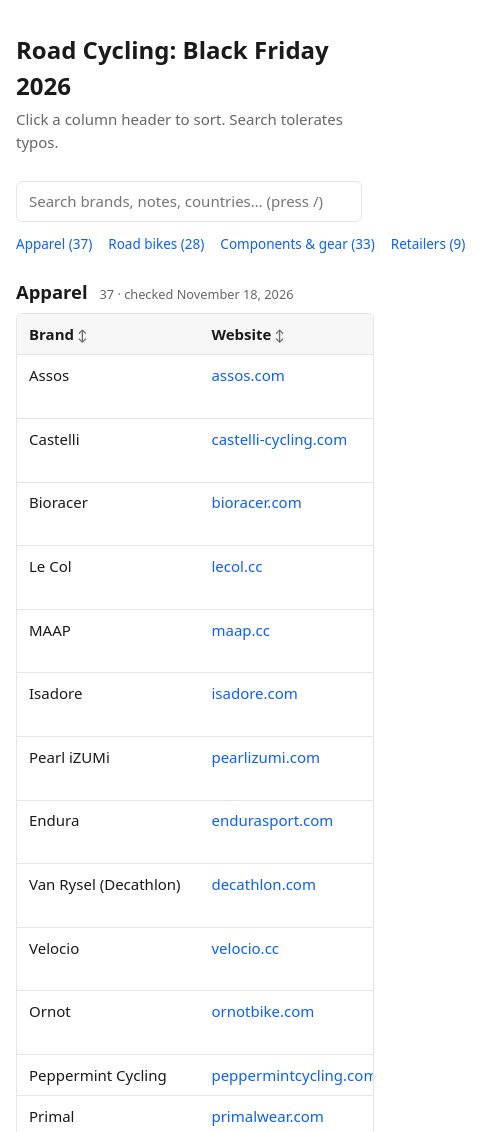
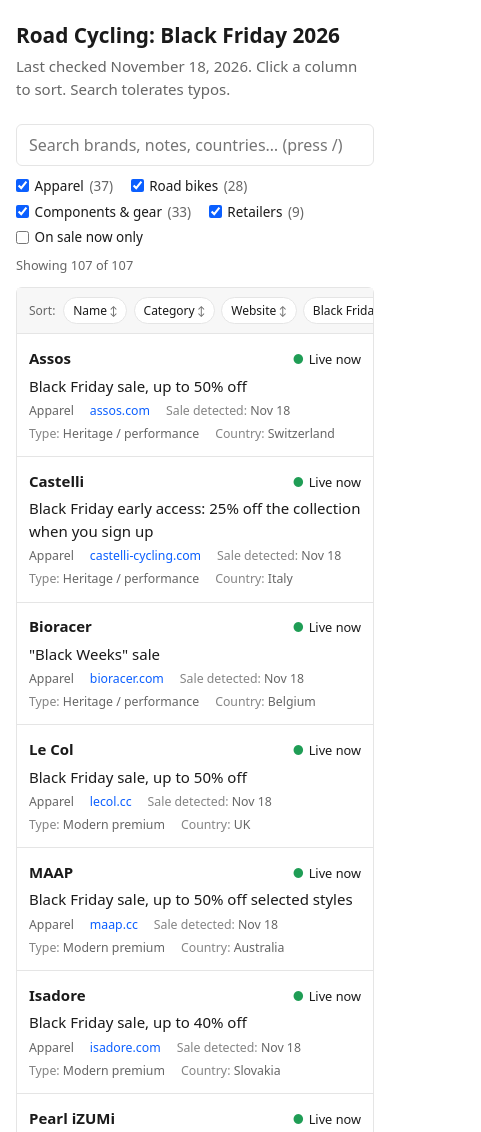
Before and after one commit to lukeatayde/sale_tracker, a plain HTML site: page index.html in a window 390 px wide. Shown: the top 1132 px of the page, 481 px wide, since content can reach past the window. Drawn offline with Linux system fonts and the light colour scheme.

Commit message:
Merge tables into one filterable table and add a mobile layout
All categories now render in a single sortable table with a checkbox per
category (all on by default) and an 'On sale now only' filter for rows
with a live Black Friday sale or another sale. Filters and search are
kept in the URL so views can be shared. On phones, rows become cards and
the header row becomes a scrollable strip of sort buttons. Retailers'
ships_from field is renamed to country so it lines up with the others.

Co-Authored-By: Claude Opus 5.5 <noreply@anthropic.com>

```diff
--- a/data/retailers.json
+++ b/data/retailers.json
@@ -24,7 +24,7 @@
       "label": "What's on the site"
     },
     {
-      "key": "ships_from",
+      "key": "country",
       "label": "Ships from"
     }
   ],
@@ -35,7 +35,7 @@
       "status": "live",
       "detected": "2026-11-18",
       "notes": "\"Beat Black Friday\": up to 50% off apparel, helmets, components and more",
-      "ships_from": "USA"
+      "country": "USA"
     },
     {
       "name": "Jenson USA",
@@ -43,7 +43,7 @@
       "status": "live",
       "detected": "2026-11-18",
       "notes": "Early Black Friday deals on bikes, components and accessories; Insiders get 20% off one full-price item through Nov 30",
-      "ships_from": "USA"
+      "country": "USA"
     },
     {
       "name": "Performance Bicycle",
@@ -51,7 +51,7 @@
       "status": "live",
       "detected": "2026-11-18",
       "notes": "Pre-Black Friday sale, up to 70% off",
-      "ships_from": "USA"
+      "country": "USA"
     },
     {
       "name": "Mike's Bikes",
@@ -59,7 +59,7 @@
       "status": "live",
       "detected": "2026-11-18",
       "notes": "Early Black Friday deals; also a reward card worth up to $400 when you spend $250+",
-      "ships_from": "USA"
+      "country": "USA"
     },
     {
       "name": "Sigma Sports",
@@ -67,7 +67,7 @@
       "status": "live",
       "detected": "2026-11-18",
       "notes": "Black Friday sale, up to 50% off",
-      "ships_from": "UK"
+      "country": "UK"
     },
     {
       "name": "Evans Cycles",
@@ -75,7 +75,7 @@
       "status": "live",
       "detected": "2026-11-18",
       "notes": "Early Black Friday deals, up to 70% off (wiggle.com now redirects here)",
-      "ships_from": "UK"
+      "country": "UK"
     },
     {
       "name": "REI",
@@ -83,7 +83,7 @@
       "status": "other_sale",
       "detected": null,
       "notes": "Holiday Sale through Nov 23: up to 25% off; members get 20% off one full-price item and an extra 20% off one Outlet item with code HOLIDAY2026",
-      "ships_from": "USA"
+      "country": "USA"
     },
     {
       "name": "Backcountry",
@@ -91,7 +91,7 @@
       "status": "other_sale",
       "detected": null,
       "notes": "Big Brands Sale, up to 40% off, plus 20% off full-price items",
-      "ships_from": "USA"
+      "country": "USA"
     },
     {
       "name": "Bike24",
@@ -99,7 +99,7 @@
       "status": "not_yet",
       "detected": null,
       "notes": "Its Black Friday page says the sale runs Nov 20–30",
-      "ships_from": "Germany"
+      "country": "Germany"
     }
   ]
 }
--- a/index.html
+++ b/index.html
@@ -24,6 +24,7 @@
     }
   }
   * { box-sizing: border-box; }
+  [hidden] { display: none !important; }
   body {
     margin: 0;
     padding: 2rem 1rem;
@@ -33,34 +34,36 @@
   }
   main { max-width: 1320px; margin: 0 auto; }
   h1 { font-size: 1.5rem; margin: 0 0 .25rem; }
-  h2 { font-size: 1.15rem; margin: 0; }
-  p.sub { color: var(--muted); margin: 0 0 1.25rem; }
+  p.sub { color: var(--muted); margin: 0 0 1rem; }
   a { color: var(--link); text-decoration: none; }
   a:hover { text-decoration: underline; }
 
-  .search {
+  .controls {
     position: sticky; top: 0; z-index: 1;
     background: var(--bg);
-    padding: .5rem 0;
-    display: flex; gap: .75rem; align-items: center; flex-wrap: wrap;
+    padding: .5rem 0 .75rem;
   }
-  .search input {
-    flex: 1 1 18rem;
+  .controls input[type=search] {
+    width: 100%;
     font: inherit;
+    font-size: 16px; /* below 16px, iOS zooms the page on focus */
     padding: .5rem .75rem;
     color: var(--fg);
     background: var(--bg);
     border: 1px solid var(--line);
     border-radius: 6px;
   }
-  .search input:focus { outline: 2px solid var(--link); outline-offset: -1px; }
-  .search .count { color: var(--muted); font-size: .9em; }
-  nav { margin: .25rem 0 1.5rem; font-size: .9em; color: var(--muted); }
-  nav a { margin-right: 1rem; white-space: nowrap; }
+  .controls input[type=search]:focus { outline: 2px solid var(--link); outline-offset: -1px; }
+  .filters {
+    display: flex; flex-wrap: wrap; align-items: center; gap: .35rem 1.1rem;
+    margin-top: .6rem; font-size: .9em;
+  }
+  .filters label { display: inline-flex; align-items: center; gap: .35rem; cursor: pointer; white-space: nowrap; }
+  .filters input { margin: 0; accent-color: var(--link); }
+  .filters .n { color: var(--muted); }
+  .filters .sep { width: 1px; align-self: stretch; background: var(--line); }
+  .count { color: var(--muted); font-size: .85em; margin-top: .5rem; }
 
-  section { margin-bottom: 2.25rem; }
-  section > header { display: flex; align-items: baseline; gap: .75rem; flex-wrap: wrap; margin-bottom: .5rem; }
-  section > header .meta { color: var(--muted); font-size: .85em; }
   .wrap { overflow-x: auto; border: 1px solid var(--line); border-radius: 6px; }
   table { width: 100%; border-collapse: collapse; }
   th, td { padding: .55rem .75rem; text-align: left; vertical-align: top; border-bottom: 1px solid var(--line); }
@@ -76,9 +79,9 @@
   th::after { content: " ↕"; color: var(--muted); font-size: .8em; }
   th[aria-sort="ascending"]::after { content: " ↑"; color: inherit; }
   th[aria-sort="descending"]::after { content: " ↓"; color: inherit; }
-  .k-name, .k-status, .k-detected, .k-website { white-space: nowrap; }
+  .k-name, .k-status, .k-detected, .k-website, .k-category { white-space: nowrap; }
   .k-notes { min-width: 18rem; }
-  .k-detected { color: var(--muted); }
+  .k-detected, .k-category { color: var(--muted); }
   .status { font-size: .85em; }
   .status::before { content: "●"; margin-right: .35em; }
   .s-live::before { color: #1f9d55; }
@@ -87,20 +90,77 @@
   .s-unknown::before { color: #999; content: "○"; }
   .s-closed::before { color: #c53030; }
   .empty { color: var(--muted); padding: 1rem 0; }
-  footer { color: var(--muted); font-size: .85em; }
+  footer { color: var(--muted); font-size: .85em; margin-top: 1rem; }
+
+  /* Phones: each row becomes a card, and the header row becomes sort chips. */
+  @media (max-width: 760px) {
+    body { padding: 1.25rem 16px; }
+    h1 { font-size: 1.3rem; }
+    .filters .sep { display: none; }
+    .wrap { overflow: visible; }
+    table, thead, tbody { display: block; }
+
+    thead tr {
+      display: flex; gap: .4rem; align-items: center;
+      overflow-x: auto; scrollbar-width: none;
+      padding: .6rem .75rem;
+      background: var(--head);
+      border-bottom: 1px solid var(--line);
+      font-size: .8em;
+    }
+    thead tr::-webkit-scrollbar { display: none; }
+    thead tr::before { content: "Sort:"; color: var(--muted); margin-right: .1rem; flex: none; }
+    th {
+      padding: .2rem .55rem;
+      border: 1px solid var(--line);
+      border-radius: 999px;
+      background: var(--bg);
+      font-weight: 500;
+    }
+    th[aria-sort="ascending"], th[aria-sort="descending"] { border-color: var(--link); color: var(--link); }
+
+    tbody tr {
+      display: flex; flex-wrap: wrap; align-items: baseline;
+      gap: .3rem 1rem;
+      padding: .8rem .75rem;
+      border-bottom: 1px solid var(--line);
+    }
+    tbody tr:last-child { border-bottom: 0; }
+    td { display: block; padding: 0; border: 0; min-width: 0; }
+    td:empty { display: none; }
+
+    /* Line 1: name and status. Line 2: notes. Line 3: everything else. */
+    td.k-name { order: -2; flex: 1 1 auto; font-weight: 600; white-space: normal; }
+    td.k-status { order: -1; flex: 0 0 auto; }
+    td.k-notes { flex-basis: 100%; }
+    td:not(.k-name):not(.k-status):not(.k-notes) {
+      order: 1;
+      font-size: .82em;
+      color: var(--muted);
+      white-space: normal;
+    }
+    td:not(.k-name):not(.k-status):not(.k-notes):not(.k-website):not(.k-category)::before {
+      content: attr(data-label) ": ";
+      opacity: .8;
+    }
+  }
 </style>
 </head>
 <body>
 <main>
   <h1 id="title">Loading…</h1>
-  <p class="sub">Click a column header to sort. Search tolerates typos.</p>
-  <div class="search">
+  <p class="sub" id="sub"></p>
+  <div class="controls">
     <input id="q" type="search" placeholder="Search brands, notes, countries… (press /)" autocomplete="off" aria-label="Search">
-    <span class="count" id="count"></span>
+    <div class="filters" id="filters">
+      <span id="cats" style="display:contents"></span>
+      <span class="sep"></span>
+      <label><input type="checkbox" id="saleOnly"> On sale now only</label>
+    </div>
+    <div class="count" id="count"></div>
   </div>
-  <nav id="nav"></nav>
-  <div id="tables"></div>
-  <p class="empty" id="empty" hidden>No matches.</p>
+  <div class="wrap"><table id="t"><thead><tr></tr></thead><tbody></tbody></table></div>
+  <p class="empty" id="empty" hidden>Nothing matches these filters.</p>
   <footer id="foot"></footer>
 </main>
 <script>
@@ -115,9 +175,13 @@ const STATUSES = {
   closed:     "Closed",
 };
 const STATUS_ORDER = Object.keys(STATUSES);
+// Statuses that count as "some form of sale going on".
+const ON_SALE = new Set(["live", "other_sale"]);
 
 const $ = id => document.getElementById(id);
-const tables = [];   // { section, navLink, meta, rows: [{ el, data, idx, text, words }] }
+const rows = [];        // { el, data, category, idx, text, words }
+const categories = [];  // { id, title, input, n }
+let columns = [];       // combined columns across all tables
 
 // ---------- formatting ----------
 
@@ -133,9 +197,10 @@ function display(key, value) {
   return value ?? "";
 }
 
-function cell(key, value) {
+function cell(key, value, label) {
   const td = document.createElement("td");
   td.className = "k-" + key;
+  td.dataset.label = label;   // shown as a prefix in the mobile card layout
   if (key === "website" && value) {
     const a = document.createElement("a");
     a.href = value;
@@ -180,7 +245,7 @@ function lev(a, b, max) {
 }
 
 // A query token matches a row if it appears anywhere in the row's text.
-// Only when a token appears nowhere in any table (likely a typo) do we fall
+// Only when a token appears nowhere in the data (likely a typo) do we fall
 // back to fuzzy matching: within 1 typo (5+ letters) or 2 typos (7+ letters)
 // of a word, or of the start of a word.
 function tokenMatches(t, row, fuzzy) {
@@ -191,32 +256,40 @@ function tokenMatches(t, row, fuzzy) {
     lev(t, w, max) <= max || (w.length > t.length && lev(t, w.slice(0, t.length), max) <= max));
 }
 
-function applySearch() {
+// ---------- filtering ----------
+
+function apply() {
   const q = $("q").value;
+  const saleOnly = $("saleOnly").checked;
   const tokens = norm(q).split(/\s+/).filter(Boolean);
-  const allRows = tables.flatMap(t => t.rows);
-  const fuzzy = tokens.map(tok => !allRows.some(r => r.text.includes(tok)));
-  let shown = 0, total = 0;
-  for (const t of tables) {
-    let n = 0;
-    for (const r of t.rows) {
-      const ok = tokens.every((tok, i) => tokenMatches(tok, r, fuzzy[i]));
-      r.el.hidden = !ok;
-      if (ok) n++;
-    }
-    shown += n; total += t.rows.length;
-    t.section.hidden = tokens.length > 0 && n === 0;
-    t.meta.textContent = (tokens.length ? `${n} of ${t.rows.length}` : `${t.rows.length}`) + t.checkedText;
-    t.navLink.textContent = `${t.title} (${n})`;
+  const fuzzy = tokens.map(tok => !rows.some(r => r.text.includes(tok)));
+  const shownCats = new Set(categories.filter(c => c.input.checked).map(c => c.id));
+
+  const perCat = Object.fromEntries(categories.map(c => [c.id, 0]));
+  let shown = 0;
+  for (const r of rows) {
+    const passesOther = (!saleOnly || ON_SALE.has(r.data.status)) &&
+                        tokens.every((tok, i) => tokenMatches(tok, r, fuzzy[i]));
+    if (passesOther) perCat[r.category]++;
+    const ok = passesOther && shownCats.has(r.category);
+    r.el.hidden = !ok;
+    if (ok) shown++;
   }
-  $("count").textContent = tokens.length ? `${shown} of ${total} match` : "";
-  $("empty").hidden = !(tokens.length && shown === 0);
+  // Each checkbox shows how many rows it would contribute under the other filters.
+  categories.forEach(c => c.n.textContent = `(${perCat[c.id]})`);
+  $("count").textContent = `Showing ${shown} of ${rows.length}`;
+  $("empty").hidden = shown > 0;
+
+  // Keep filters in the URL so a filtered view can be shared.
   const url = new URL(location);
-  if (q) url.searchParams.set("q", q); else url.searchParams.delete("q");
+  const set = (k, v) => v ? url.searchParams.set(k, v) : url.searchParams.delete(k);
+  set("q", q);
+  set("sale", saleOnly ? "1" : "");
+  set("hide", categories.filter(c => !c.input.checked).map(c => c.id).join(","));
   history.replaceState(null, "", url);
 }
 
-// ---------- tables ----------
+// ---------- table ----------
 
 function sortKey(key, value) {
   if (key === "status") {
@@ -226,35 +299,11 @@ function sortKey(key, value) {
   return norm(value ?? "");
 }
 
-function renderTable(id, data) {
-  const section = document.createElement("section");
-  section.id = id;
-  const header = document.createElement("header");
-  const h2 = document.createElement("h2");
-  h2.textContent = data.title;
-  const meta = document.createElement("span");
-  meta.className = "meta";
-  header.append(h2, meta);
-
-  const wrap = document.createElement("div");
-  wrap.className = "wrap";
-  const table = document.createElement("table");
-  const thead = table.createTHead();
-  const tbody = table.createTBody();
-  const htr = thead.insertRow();
-  wrap.appendChild(table);
-  section.append(header, wrap);
-
-  const rows = data.rows.map((d, idx) => {
-    const el = document.createElement("tr");
-    data.columns.forEach(c => el.appendChild(cell(c.key, d[c.key])));
-    tbody.appendChild(el);
-    const text = norm(data.columns.map(c => display(c.key, d[c.key])).join(" · "));
-    return { el, data: d, idx, text, words: text.split(/[^a-z0-9%]+/).filter(Boolean) };
-  });
-
+function buildTable() {
+  const htr = $("t").tHead.rows[0];
+  const tbody = $("t").tBodies[0];
   let current = { col: -1, dir: 1 };
-  data.columns.forEach((c, i) => {
+  columns.forEach((c, i) => {
     const th = document.createElement("th");
     th.textContent = c.label;
     th.addEventListener("click", () => {
@@ -274,26 +323,46 @@ function renderTable(id, data) {
     });
     htr.appendChild(th);
   });
-
-  const navLink = document.createElement("a");
-  navLink.href = "#" + id;
-  $("nav").appendChild(navLink);
-
-  const checkedText = data.checked ? ` · checked ${fmtDate(data.checked, { month: "long", day: "numeric", year: "numeric" })}` : "";
-  return { title: data.title, section, navLink, meta, rows, checkedText };
+  for (const r of rows) {
+    r.el = document.createElement("tr");
+    columns.forEach(c => r.el.appendChild(cell(c.key, r.data[c.key], c.label)));
+    tbody.appendChild(r.el);
+    const text = norm(columns.map(c => display(c.key, r.data[c.key])).join(" · "));
+    r.text = text;
+    r.words = text.split(/[^a-z0-9%]+/).filter(Boolean);
+  }
 }
 
-function renderError(file, err) {
-  const section = document.createElement("section");
-  section.innerHTML = "<h2></h2><p class='empty'></p>";
-  section.querySelector("h2").textContent = file;
-  section.querySelector("p").textContent = "Couldn't load this table: " + err.message;
-  return section;
+function buildFilters(params) {
+  const hidden = new Set((params.get("hide") || "").split(","));
+  for (const c of categories) {
+    const label = document.createElement("label");
+    c.input = document.createElement("input");
+    c.input.type = "checkbox";
+    c.input.checked = !hidden.has(c.id);
+    c.input.addEventListener("change", apply);
+    c.n = document.createElement("span");
+    c.n.className = "n";
+    label.append(c.input, " " + c.title + " ", c.n);
+    $("cats").appendChild(label);
+  }
+  $("saleOnly").checked = params.get("sale") === "1";
+  $("saleOnly").addEventListener("change", apply);
+
+  const q = $("q");
+  q.value = params.get("q") || "";
+  q.addEventListener("input", apply);
+  q.addEventListener("keydown", e => { if (e.key === "Escape") { q.value = ""; apply(); } });
+  document.addEventListener("keydown", e => {
+    if (e.key === "/" && document.activeElement !== q) { e.preventDefault(); q.focus(); }
+  });
 }
+
+// ---------- loading ----------
 
 async function getJSON(file) {
   const r = await fetch(DATA_DIR + file, { cache: "no-cache" });
-  if (!r.ok) throw new Error("HTTP " + r.status);
+  if (!r.ok) throw new Error(`${file}: HTTP ${r.status}`);
   return r.json();
 }
 
@@ -310,29 +379,33 @@ async function main() {
   document.title = $("title").textContent = manifest.title;
 
   const results = await Promise.allSettled(manifest.tables.map(getJSON));
+  const errors = [];
+  // Combined columns: every key used by any table, in first-seen order, with a
+  // Category column after the name.
+  const seen = new Map([["name", "Name"], ["category", "Category"]]);
+  let checked = "";
   results.forEach((res, i) => {
     const file = manifest.tables[i];
-    if (res.status === "fulfilled") {
-      const t = renderTable(file.replace(/\.json$/, ""), res.value);
-      tables.push(t);
-      $("tables").appendChild(t.section);
-    } else {
-      $("tables").appendChild(renderError(file, res.reason));
-    }
+    if (res.status !== "fulfilled") { errors.push(res.reason.message); return; }
+    const t = res.value;
+    const id = file.replace(/\.json$/, "");
+    categories.push({ id, title: t.title });
+    if (t.checked > checked) checked = t.checked;
+    t.columns.forEach(c => { if (!seen.has(c.key)) seen.set(c.key, c.label); });
+    t.rows.forEach(d => rows.push({ data: { ...d, category: t.title }, category: id, idx: rows.length }));
   });
+  columns = [...seen].map(([key, label]) => ({ key, label }));
 
-  const all = tables.flatMap(t => t.rows);
-  const live = all.filter(r => r.data.status === "live").length;
-  $("foot").textContent = `${all.length} entries · ${live} Black Friday sales live`;
+  $("sub").textContent = (checked ? `Last checked ${fmtDate(checked, { month: "long", day: "numeric", year: "numeric" })}. ` : "") +
+    "Click a column to sort. Search tolerates typos.";
+  buildTable();
+  buildFilters(new URLSearchParams(location.search));
+  apply();
 
-  const q = $("q");
-  q.value = new URLSearchParams(location.search).get("q") || "";
-  q.addEventListener("input", applySearch);
-  q.addEventListener("keydown", e => { if (e.key === "Escape") { q.value = ""; applySearch(); } });
-  document.addEventListener("keydown", e => {
-    if (e.key === "/" && document.activeElement !== q) { e.preventDefault(); q.focus(); }
-  });
-  applySearch();
+  const live = rows.filter(r => r.data.status === "live").length;
+  const onSale = rows.filter(r => ON_SALE.has(r.data.status)).length;
+  $("foot").textContent = `${rows.length} entries · ${live} Black Friday sales live · ${onSale} with some sale on` +
+    (errors.length ? ` · couldn't load: ${errors.join(", ")}` : "");
 }
 
 main();
```
Also changed, not shown: 1 other file.
